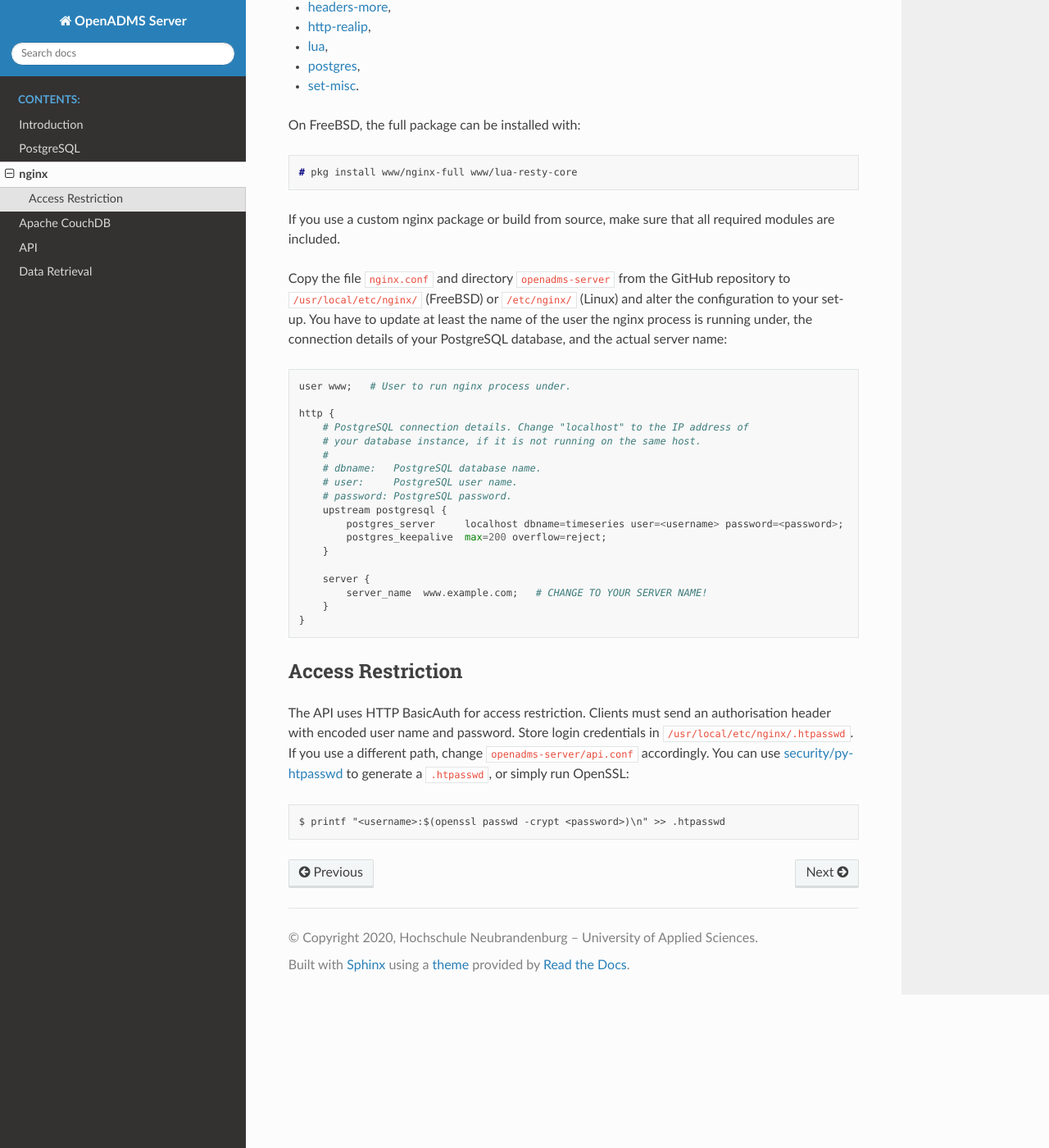
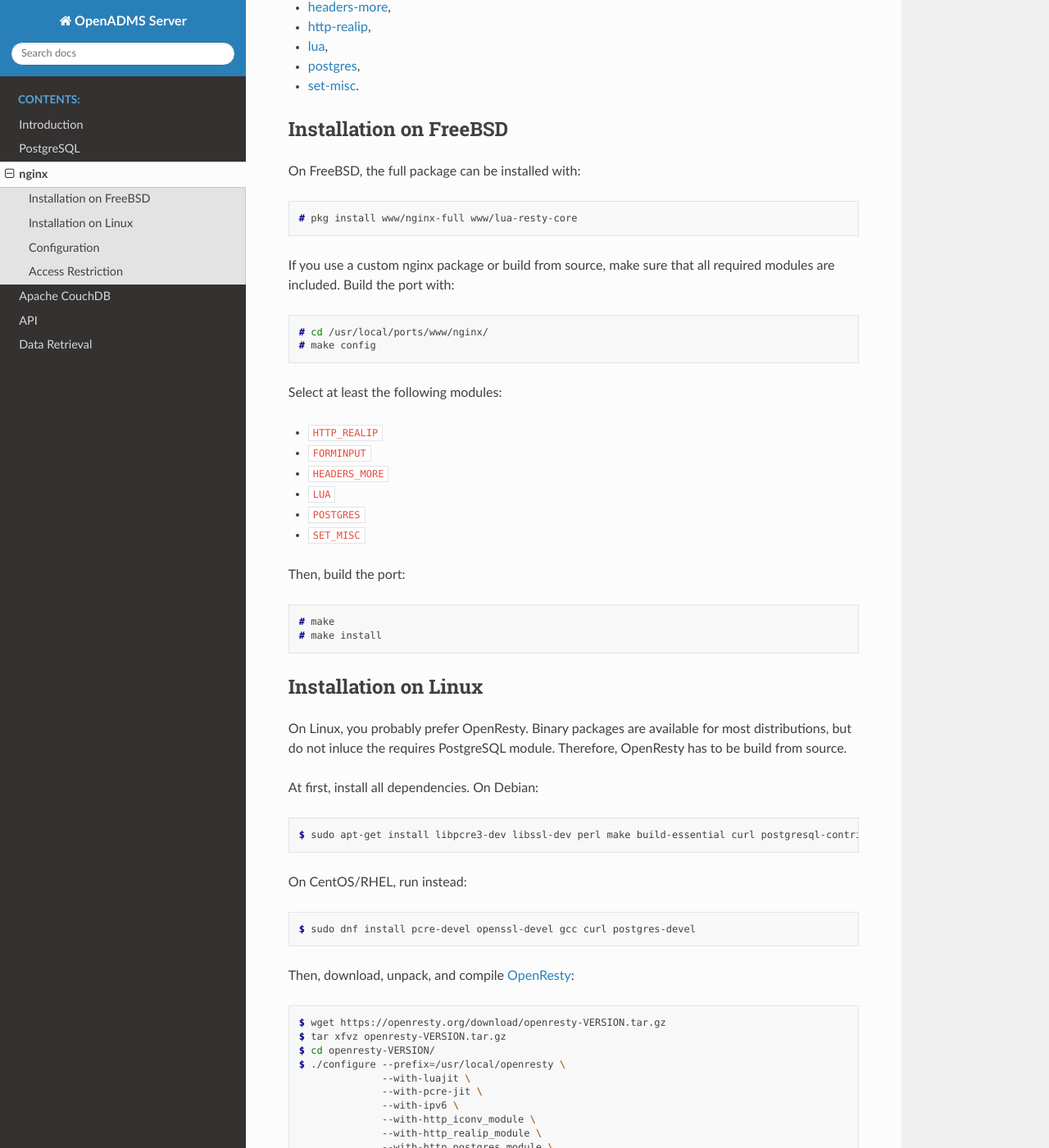
Before and after one commit to dabamos/openadms-server, a Sphinx documentation site: the page built from docs/source/nginx.rst, in a window 1280 px wide and 1400 px high, scrolled down 259 px. Shown: the whole window at 82% size. Built offline with Sphinx 7.4.7 and the Read the Docs theme 2.0.0, drawn with Linux system fonts in a browser that asks for light colours; some of the changed text lies outside the part shown.

Commit message:
Updated documentation.

```diff
--- a/docs/source/nginx.rst
+++ b/docs/source/nginx.rst
@@ -3,8 +3,8 @@
 nginx
 =====
 
-The HTTP front-end runs on `nginx`_. Either install nginx or `OpenResty`_ with
-the following additional modules:
+The HTTP front-end runs on `nginx <https://nginx.org/>`_. Either install nginx
+or `OpenResty <https://openresty.org/>`_ with the following additional modules:
 
 * `form-input`_,
 * `headers-more`_,
@@ -13,6 +13,8 @@
 * `postgres`_,
 * `set-misc`_.
 
+Installation on FreeBSD
+-----------------------
 On FreeBSD, the full package can be installed with:
 
 .. code-block:: console
@@ -20,8 +22,71 @@
    # pkg install www/nginx-full www/lua-resty-core
 
 If you use a custom nginx package or build from source, make sure that all
-required modules are included.
+required modules are included. Build the port with:
 
+.. code-block:: console
+
+    # cd /usr/local/ports/www/nginx/
+    # make config
+
+Select at least the following modules:
+
+* ``HTTP_REALIP``
+* ``FORMINPUT``
+* ``HEADERS_MORE``
+* ``LUA``
+* ``POSTGRES``
+* ``SET_MISC``
+
+Then, build the port:
+
+.. code-block:: console
+
+    # make
+    # make install
+
+Installation on Linux
+---------------------
+On Linux, you probably prefer OpenResty. Binary packages are available for most
+distributions, but do not inluce the requires PostgreSQL module. Therefore,
+OpenResty has to be build from source.
+
+At first, install all dependencies. On Debian:
+
+.. code-block:: console
+
+    $ sudo apt-get install libpcre3-dev libssl-dev perl make build-essential curl postgresql-contrib
+
+On CentOS/RHEL, run instead:
+
+.. code-block:: console
+
+    $ sudo dnf install pcre-devel openssl-devel gcc curl postgres-devel
+
+Then, download, unpack, and compile
+`OpenResty <https://openresty.org/en/download.html>`_:
+
+.. code-block:: console
+
+    $ wget https://openresty.org/download/openresty-VERSION.tar.gz
+    $ tar xfvz openresty-VERSION.tar.gz
+    $ cd openresty-VERSION/
+    $ ./configure --prefix=/usr/local/openresty \
+                  --with-luajit \
+                  --with-pcre-jit \
+                  --with-ipv6 \
+                  --with-http_iconv_module \
+                  --with-http_realip_module \
+                  --with-http_postgres_module \
+                  --j2
+    $ sudo make -j2
+    $ sudo make install
+
+OpenResty is installed to ``/usr/local/openresty/``, but you can choose any
+other path (for instance, ``/opt/openresty/``).
+
+Configuration
+-------------
 Copy the file ``nginx.conf`` and directory ``openadms-server`` from the GitHub
 repository to ``/usr/local/etc/nginx/`` (FreeBSD) or ``/etc/nginx/`` (Linux) and
 alter the configuration to your set-up. You have to update at least the name of
```
Also changed, not shown: other parts of docs/source/nginx.rst (+0 -2 lines), README.md (+10 -10 lines).
